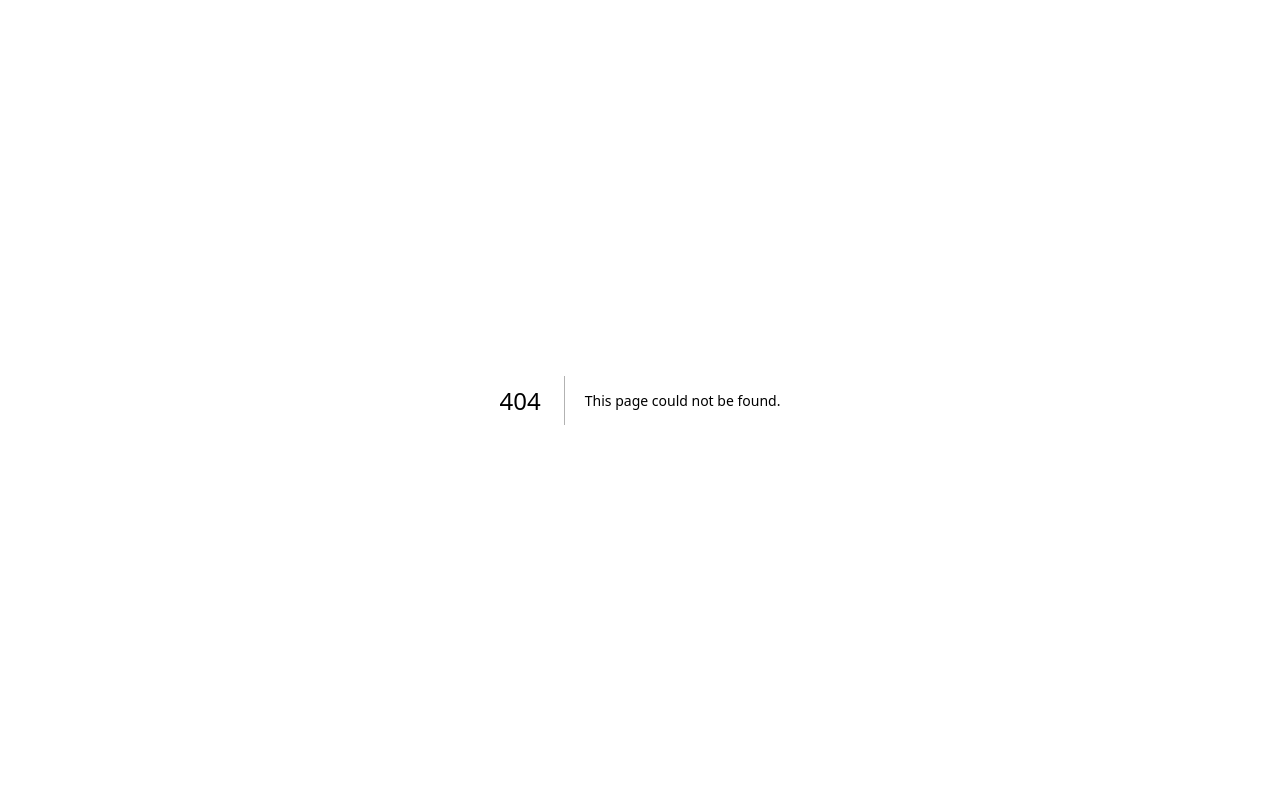
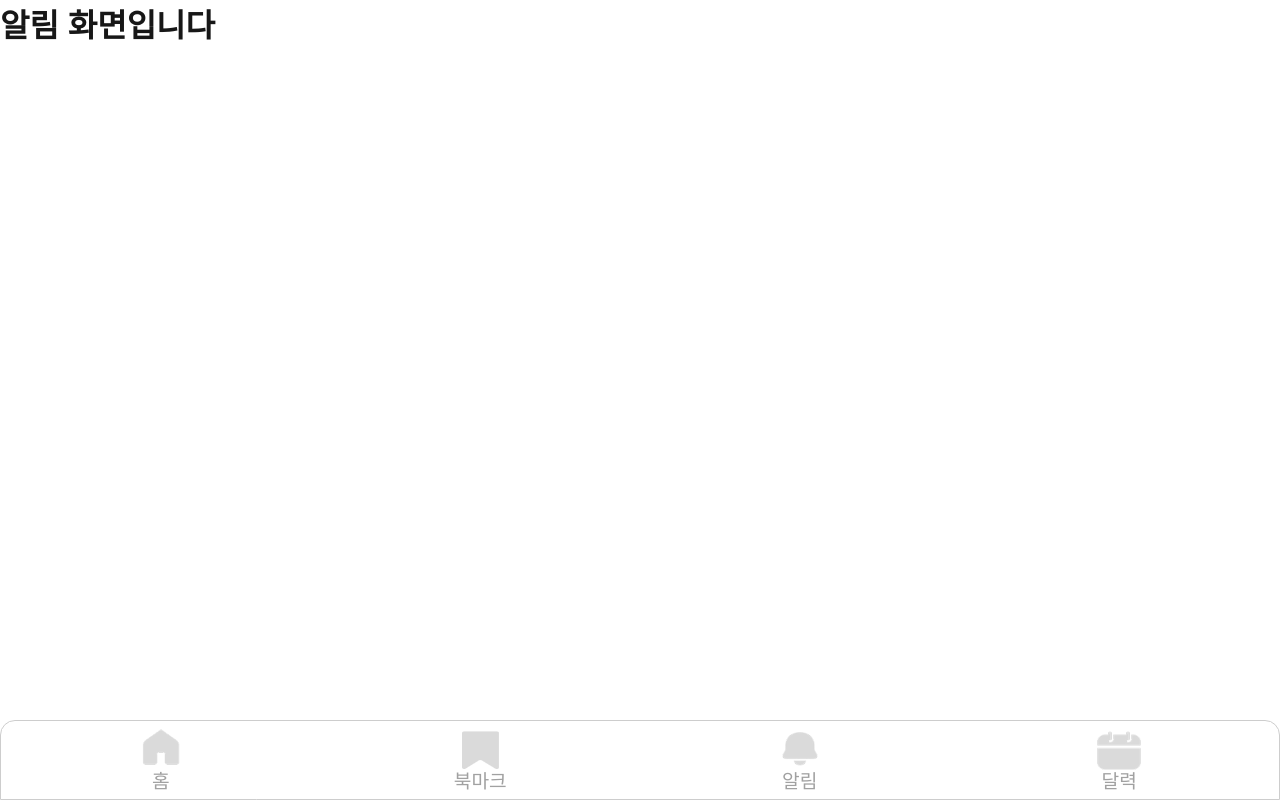
Before and after one commit to soonrimi/sch-notification-client, a Next.js app: page /alarm in a window 1280 px wide. Before the commit this address had no page. Built offline with nearby package versions, Linux system fonts and the light colour scheme.

Commit message:
chore: 홈, setting 연결

```diff
--- a/src/Components/BottomNav.jsx
+++ b/src/Components/BottomNav.jsx
@@ -24,29 +24,29 @@ export default function BottomNav () {
       <Link href='/bookmark' className={styles.bottomnav_bookmark}>
         <Image
           className={styles.bottomnav_bookmark_icon}
-          src={pathname === "/bookmark" ? "/icons/active_nav_bookmark_icon.png" : "/icons/nav_bookmark_icon.png"}
+          src={pathname === "/bookmark/" ? "/icons/active_nav_bookmark_icon.png" : "/icons/nav_bookmark_icon.png"}
           alt='북마크'
           width={16}
           height={21}
         />
-        <span className={`${styles.bottomnav_bookmark_text} ${pathname === "/bookmark" ? styles.active_text : ""}`}>북마크</span>
+        <span className={`${styles.bottomnav_bookmark_text} ${pathname === "/bookmark/" ? styles.active_text : ""}`}>북마크</span>
       </Link>
 
       <Link href='/alarm' className={styles.bottomnav_alarm}>
         <Image
           className={styles.bottomnav_alarm_icon}
-          src={pathname === "/alarm" ? "/icons/active_alarm_icon.png" : "/icons/alarm_icon.png"}
+          src={pathname === "/alarm/" ? "/icons/active_alarm_icon.png" : "/icons/alarm_icon.png"}
           alt='알림'
           width={35}
           height={40}
         />
-        <span className={`${styles.bottomnav_alarm_text} ${pathname === "/alarm" ? styles.active_text : ""}`}>알림</span>
+        <span className={`${styles.bottomnav_alarm_text} ${pathname === "/alarm/" ? styles.active_text : ""}`}>알림</span>
       </Link>
 
       <Link href='/calendar' className={styles.bottomnav_calendar}>
         <Image
           className={styles.bottomnav_calendar_icon}
-          src={pathname === "/calendar/" ? "/icons/action_calender_icon.png" : "/icons/calendar_icon.png"}
+          src={pathname === "/calendar/" ? "/icons/action_calendar_icon.png" : "/icons/calendar_icon.png"}
           alt='달력'
           width={24}
           height={25}
--- /dev/null
+++ b/src/app/alarm/page.tsx
@@ -0,0 +1,14 @@
+'use client';
+import React from 'react';
+import styles from '../page.module.css';
+import BottomNav from '../../Components/BottomNav';
+
+export default function Bookmark() {
+  return (
+    <div className={styles.home_container}>
+      <h1>알림 화면입니다</h1>
+      {/* 알림 관련 컴포넌트들 */}
+      <BottomNav />
+    </div>
+  );
+}
```
Also changed, not shown: src/app/components/HomeHeader.jsx (+24 -9 lines), public/icons/action_calendar_icon.png (renamed from public/icons/action_calender_icon.png).
